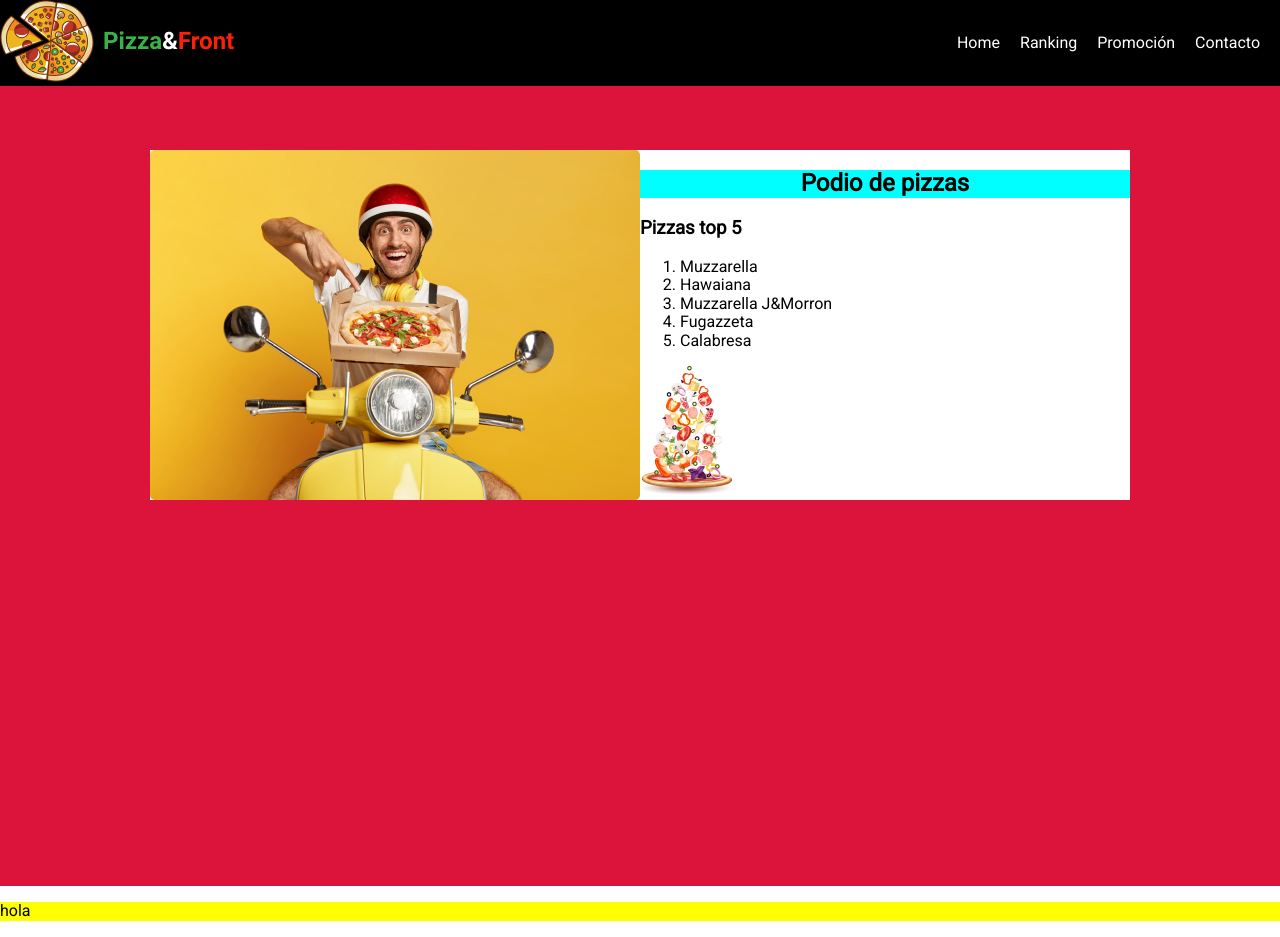
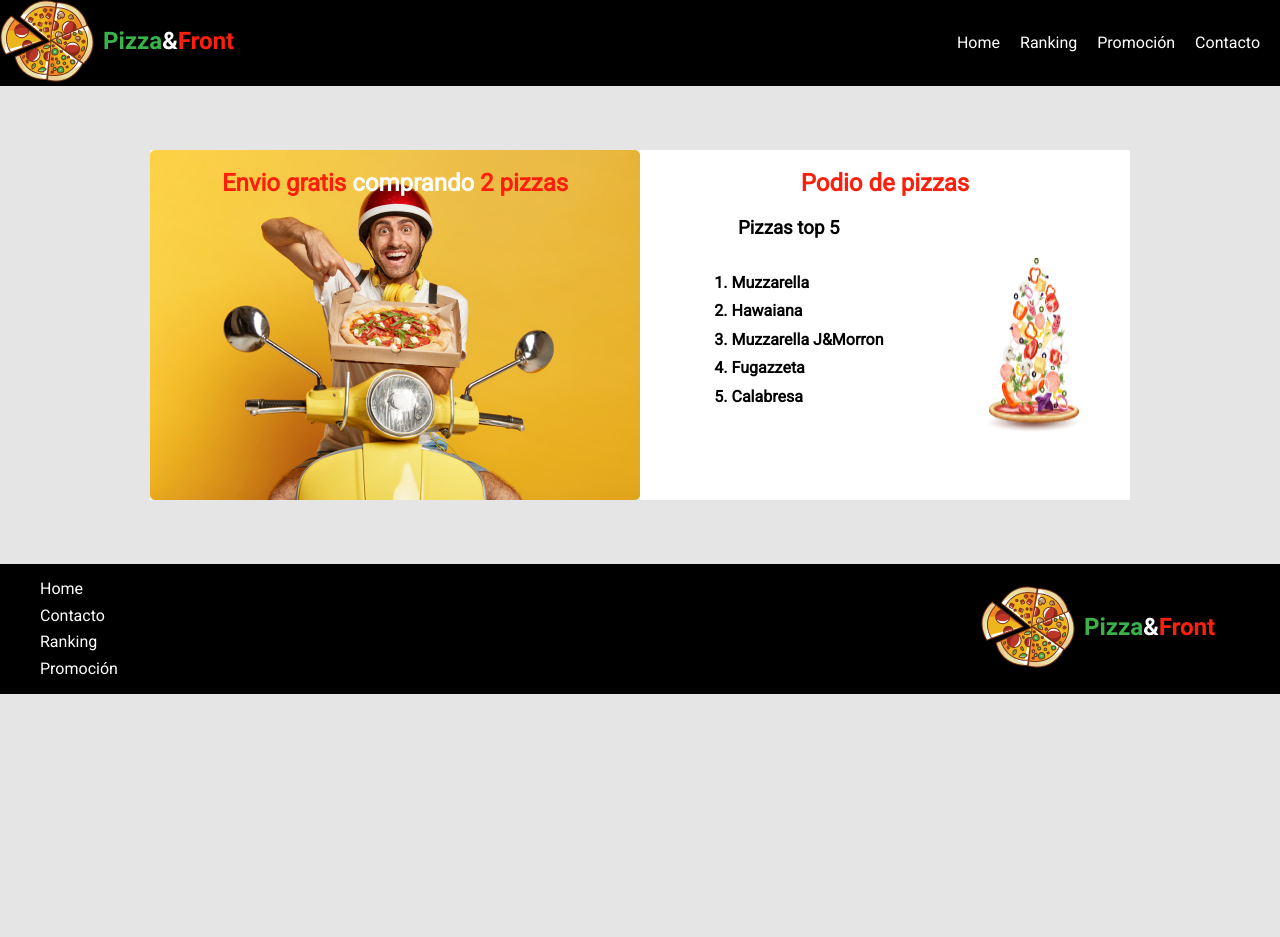
Before and after one commit to FabricioAcosta/pizzeria, a plain HTML site: page index.html in a window 1280 px wide. After the commit the page ends 800 px from the top, so only its background shows below. Drawn offline with Linux system fonts and the light colour scheme.

Commit message:
tarea pizzeria DH realizada

```diff
--- a/estilos/styles.css
+++ b/estilos/styles.css
@@ -9,6 +9,10 @@ html {
 
   *{
     font-family: 'Roboto', sans-serif;
+  }
+
+  body{
+    background-color: #E5E5E5;
   }
 
     /* estilos del nav*/
@@ -37,23 +41,30 @@ html {
 
   .fondo{
     display: flex;
-    height: 100vh;
 
     justify-content: center;
-    background-color: crimson;
+    background-color: #E5E5E5;
 
   }
-.ultimo{
-  background-color: yellow;
-}
+
 
 .delivery{
+  background-image: url(../img/delivery.jpg);
   width: 490px;
   height: 350px;
   margin-top: 5%;
 }
 
-.contenedor-arbolito{
+.delivery h2{
+  text-align: center;
+  color: #FC200C;
+}
+
+.delivery h2 span{
+  color: white;
+}
+
+.contenedor-podio{
   width: 490px;
   height: 350px;
   margin-top: 5%;
@@ -61,8 +72,48 @@ html {
 }
 
 .podio{
-  background-color: aqua;
-
+  color: #FC200C;
   text-align: center;
 
 }
+
+.topcinco{
+  margin-left: 20%;
+}
+
+.contenedor-arbolito{
+  display: flex;
+  justify-content: space-around;
+
+
+}
+
+ol li{
+  font-weight: bold;
+  margin-bottom: 10px;
+
+}
+
+/* estilos del footer */
+
+.informacion{
+  margin-top: 5%;
+  display: flex;
+  background-color: black;
+  color: white;
+  justify-content: space-between;
+  align-items: center;
+
+}
+
+.ultimo ul{
+  list-style-type: none;
+}
+
+.ultimo li{
+  margin-top: 8px;
+}
+
+.ultima-imagen{
+  margin-right: 5%;
+}
--- a/index.html
+++ b/index.html
@@ -12,7 +12,7 @@
     <header>
       <section>
         <nav class="navegador">
-          <article><img src="./img/Logo.png" alt="imagen-pizzeria"></article>
+          <article><img src="./img/Logo.png" alt="imagen-pizzeria" /></article>
           <article class="prueba">
             <ul class="lista-navegacion">
               <li>Home</li>
@@ -27,12 +27,13 @@
 
     <main class="fondo">
       <article class="delivery">
-        <img src="./img/delivery.jpg" alt="imagen delivery">
+        <h2>Envio gratis <span>comprando</span> 2 pizzas</h2>
       </article>
 
-      <article class="contenedor-arbolito">
+      <article class="contenedor-podio">
         <h2 class="podio">Podio de pizzas</h2>
-        <h3>Pizzas top 5</h3>
+        <h3 class="topcinco">Pizzas top 5</h3>
+        <div class="contenedor-arbolito">
           <ol>
             <li>Muzzarella</li>
             <li>Hawaiana</li>
@@ -40,16 +41,22 @@
             <li>Fugazzeta</li>
             <li>Calabresa</li>
           </ol>
-        <img src="./img/PizzaFalling.jpg" alt="imagen arbolito">
+          <img src="./img/PizzaFalling.jpg" alt="imagen arbolito" />
+        </div>
       </article>
-
-
     </main>
 
-
-    <footer>
+    <footer class="informacion">
       <div class="ultimo">
-        <p>hola</p>
+        <ul>
+          <li>Home</li>
+          <li>Contacto</li>
+          <li>Ranking</li>
+          <li>Promoción</li>
+        </ul>
+      </div>
+      <div class="ultima-imagen">
+        <img src="./img/Logo.png" alt="imagen-pizzeria" />
       </div>
     </footer>
   </body>
```
Lines whose indentation alone changed are shown as unchanged.
